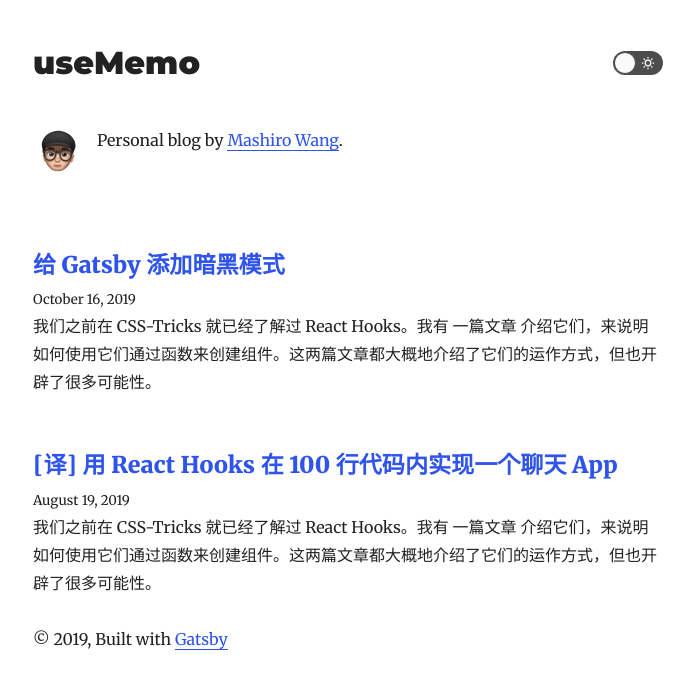
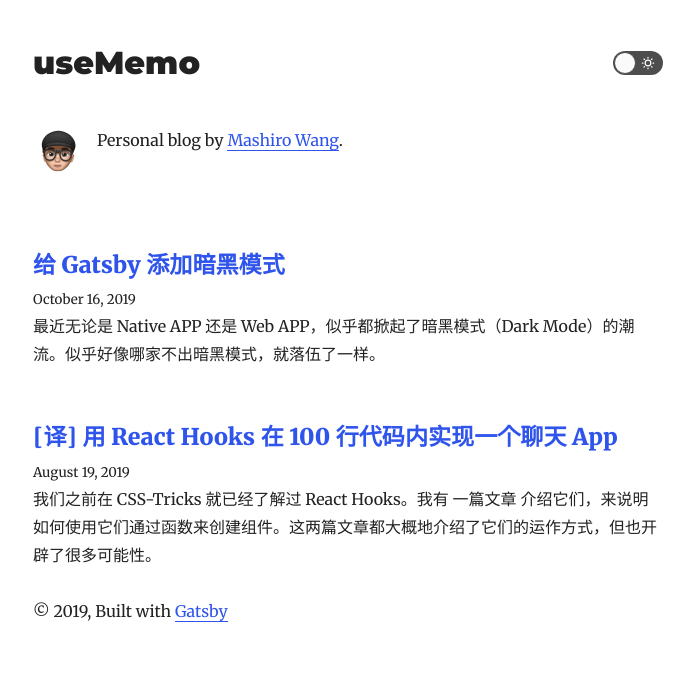
Before and after one commit to 94mashiro/usememo-blog, a Gatsby site: page / in a window 1280 px wide. Shown: the whole page, without its empty margins (292-986 px from the left). Built offline with nearby package versions, Linux system fonts and the light colour scheme; Gatsby itself is replaced by a stand-in of ours; some packages are replaced by stand-ins of ours.

Commit message:
edit(post): edit description

```diff
--- a/content/blog/gatsby-dark-mode/index.md
+++ b/content/blog/gatsby-dark-mode/index.md
@@ -1,7 +1,7 @@
 ---
 title: "给 Gatsby 添加暗黑模式"
 date: "2019-10-16T15:58:06.692Z"
-description: "我们之前在 CSS-Tricks 就已经了解过 React Hooks。我有 一篇文章 介绍它们，来说明如何使用它们通过函数来创建组件。这两篇文章都大概地介绍了它们的运作方式，但也开辟了很多可能性。"
+description: "最近无论是 Native APP 还是 Web APP，似乎都掀起了暗黑模式（Dark Mode）的潮流。似乎好像哪家不出暗黑模式，就落伍了一样。"
 ---
 
 最近无论是 Native APP 还是 Web APP，似乎都掀起了暗黑模式（Dark Mode）的潮流。似乎好像哪家不出暗黑模式，就落伍了一样。
```
